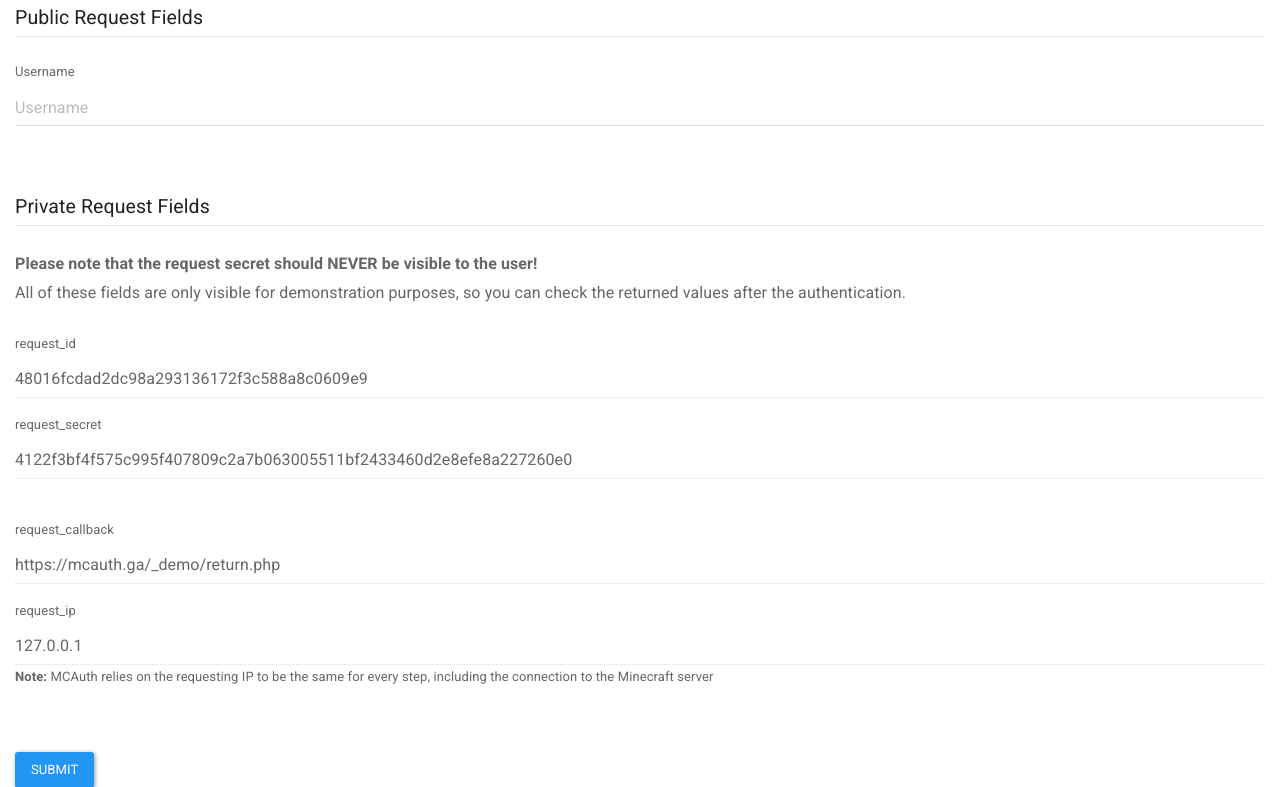
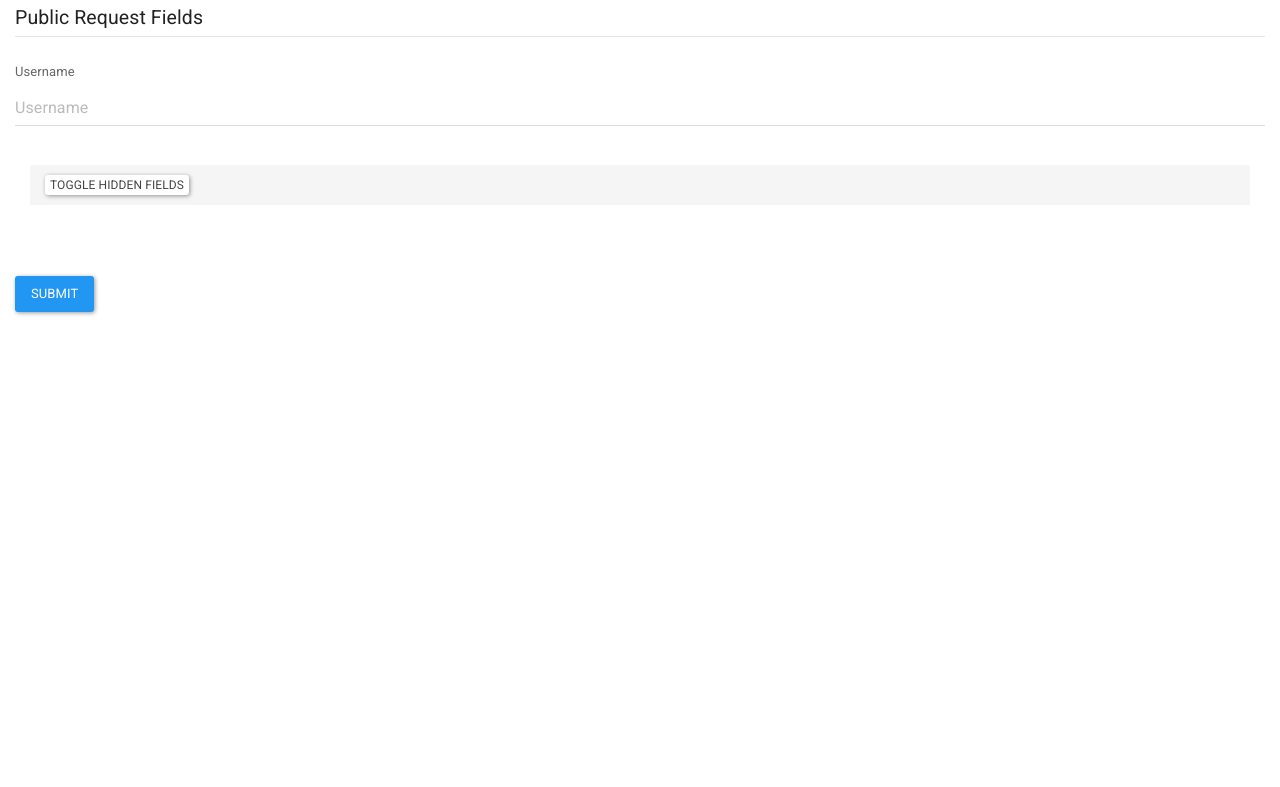
Before and after one commit to MC-Auth/minecraft.id, a PHP site: page /_demo/ in a window 1280 px wide. Shown: the top 787 px of the page. After the commit the page ends 316 px from the top, so only its background shows below. Run offline with PHP 8.4, Linux system fonts and the light colour scheme; data that the repository does not hold is empty; some libraries are stand-ins or nearby versions.

Commit message:
add spoiler for hidden fields

```diff
--- a/_demo/index.php
+++ b/_demo/index.php
@@ -27,6 +27,10 @@
 <style>
     input {
         width: 25%;
+    }
+
+    .panel {
+        box-shadow: none !important;
     }
 </style>
 <body>
@@ -117,7 +121,12 @@
         </fieldset>
 
         <br/>
-        <br/>
+        <div class="container-fluid">
+            <div class="panel panel-default">
+                <div class="panel-heading">
+                    <button type="button" class="btn btn-default btn-xs spoiler-trigger" data-toggle="collapse">Toggle Hidden Fields</button>
+                </div>
+                <div class="panel-collapse collapse out">
                     <fieldset>
                         <legend>Private Request Fields</legend>
                         <div style="font-size: 16px;">
@@ -145,6 +154,9 @@
                             <small class="form-text"><strong>Note: </strong>MCAuth relies on the requesting IP to be the same for every step, including the connection to the Minecraft server</small>
                         </div>
                     </fieldset>
+                </div>
+            </div>
+        </div>
 
         <br/>
         <br/>
@@ -155,6 +167,11 @@
 
 <script src="https://code.jquery.com/jquery-3.1.0.min.js" integrity="sha256-cCueBR6CsyA4/9szpPfrX3s49M9vUU5BgtiJj06wt/s=" crossorigin="anonymous"></script>
 <script src="https://maxcdn.bootstrapcdn.com/bootstrap/3.3.7/js/bootstrap.min.js" integrity="sha384-Tc5IQib027qvyjSMfHjOMaLkfuWVxZxUPnCJA7l2mCWNIpG9mGCD8wGNIcPD7Txa" crossorigin="anonymous"></script>
+<script>
+    $(".spoiler-trigger").click(function () {
+        $(this).parent().next().collapse('toggle');
+    });
+</script>
 </body>
 </html>
 <?php
```
Lines whose indentation alone changed are shown as unchanged.
